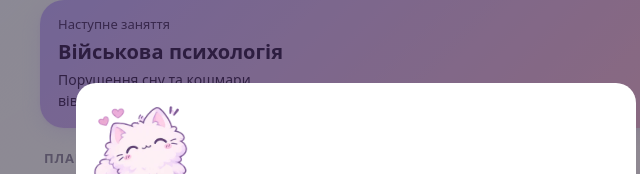
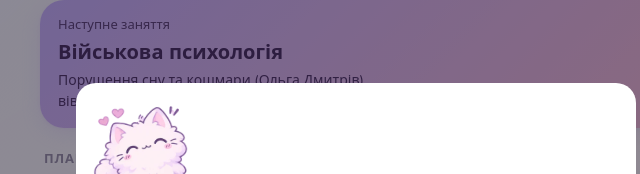
Before and after one commit to DariaSlobodeniuk/psy_study_app, a plain HTML site: page index.html in a window 1280 px wide. Shown: the part 152-326 px from the top of the page, 284-924 px from the left. Drawn offline with nearby package versions, Linux system fonts and the light colour scheme.

Commit message:
УКУ ступінь 2: новий розклад до 22.12 з двома суботами, посилання на плейлист і матеріали
Co-Authored-By: Claude Opus 5.5 <noreply@anthropic.com>
Claude-Session: https://claude.ai/code/session_01KBJPMF96dkRt1qkhybikXE

```diff
--- a/app.js
+++ b/app.js
@@ -644,7 +644,9 @@ async function renderLearn() {
     const items = LEARN.filter(l => l.subject === s.id && l.kind !== 'test');
     const readN = items.filter(l => l.kind !== 'qa' && state.read[l.id]).length;
     const lect = items.filter(l => l.kind !== 'qa').length;
-    html += `<div class="section-title" style="display:flex;justify-content:space-between">${esc(s.short)}<span>${lect ? `${readN}/${lect} прочитано` : ''}</span></div><div class="stack">`;
+    html += `<div class="section-title" style="display:flex;justify-content:space-between">${esc(s.short)}<span>${lect ? `${readN}/${lect} прочитано` : ''}</span></div>`;
+    if (s.resources?.length) html += `<div class="res-links">${s.resources.map(r => `<a href="${esc(r.url)}" target="_blank" rel="noopener">${esc(r.t)} ↗</a>`).join('')}</div>`;
+    html += `<div class="stack">`;
     html += items.map(l => {
       if (l.kind === 'qa') {
         const known = cardsKnown(l.id);
--- a/data/data.json
+++ b/data/data.json
@@ -72,7 +72,17 @@
    "teacher": "Лектори змінюються",
    "control": "Тестування після кожного ступеня",
    "program": "uku",
-   "color": "#a3b6ff"
+   "color": "#a3b6ff",
+   "resources": [
+    {
+     "t": "Плейлист записів 2 ступеня",
+     "url": "https://www.youtube.com/playlist?list=PLdcNs5RoSq7o"
+    },
+    {
+     "t": "Матеріали 2 ступеня (Google Drive)",
+     "url": "https://drive.google.com/drive/folders/1HlY_rOSCTLJWn2KncrLFU1i9vhHljBZ_"
+    }
+   ]
   }
  ],
  "events": [
@@ -372,7 +382,7 @@
    "end": "12:30",
    "subject": "mil",
    "type": "Лекція",
-   "title": "Порушення сну та кошмари",
+   "title": "Порушення сну та кошмари (Ольга Дмитрів)",
    "format": "Zoom",
    "stage": 2
   },
@@ -382,9 +392,20 @@
    "end": "12:30",
    "subject": "mil",
    "type": "Лекція",
-   "title": "Адиктивна поведінка, частина 1",
+   "title": "Метафоричні асоціативні карти та проєктивні методики (Тетяна Тимків)",
    "format": "Zoom",
    "stage": 2
+  },
+  {
+   "date": "2026-11-28",
+   "start": "10:30",
+   "end": "12:30",
+   "subject": "mil",
+   "type": "Лекція",
+   "title": "Когнітивно-поведінкові методи консультування (Катерина Тімакіна)",
+   "format": "Zoom",
+   "stage": 2,
+   "note": "Субота, додаткова лекція. Час у розкладі не вказаний, поставила як звичайно 10:30–12:30."
   },
   {
    "date": "2026-12-01",
@@ -392,7 +413,7 @@
    "end": "12:30",
    "subject": "mil",
    "type": "Лекція",
-   "title": "Адиктивна поведінка, частина 2",
+   "title": "EMDR та травмофокусовані когнітивно-поведінкові підходи (Ольга Дмитрів)",
    "format": "Zoom",
    "stage": 2
   },
@@ -402,7 +423,7 @@
    "end": "12:30",
    "subject": "mil",
    "type": "Лекція",
-   "title": "Когнітивно-поведінкові методи консультування",
+   "title": "Адиктивна поведінка, частина 1 (Андрій Пелюхівський, Світлана Безименна)",
    "format": "Zoom",
    "stage": 2
   },
@@ -412,7 +433,7 @@
    "end": "12:30",
    "subject": "mil",
    "type": "Лекція",
-   "title": "EMDR та травмофокусовані когнітивно-поведінкові підходи",
+   "title": "Адиктивна поведінка, частина 2 (Андрій Пелюхівський, Світлана Безименна)",
    "format": "Zoom",
    "stage": 2
   },
@@ -422,9 +443,20 @@
    "end": "12:30",
    "subject": "mil",
    "type": "Лекція",
-   "title": "Тілесноорієнтовані підходи у роботі з травматичним досвідом",
+   "title": "Тілесноорієнтовані підходи у роботі з травматичним досвідом (Крістіна Облучинська)",
    "format": "Zoom",
    "stage": 2
+  },
+  {
+   "date": "2026-12-12",
+   "start": "10:30",
+   "end": "12:30",
+   "subject": "mil",
+   "type": "Лекція",
+   "title": "Реабілітація через творчість і мистецтво (Світлана Безименна)",
+   "format": "Zoom",
+   "stage": 2,
+   "note": "Субота, додаткова лекція. Час у розкладі не вказаний, поставила як звичайно 10:30–12:30."
   },
   {
    "date": "2026-12-15",
@@ -432,7 +464,7 @@
    "end": "12:30",
    "subject": "mil",
    "type": "Лекція",
-   "title": "Реабілітація через творчість і мистецтво",
+   "title": "Сім'я і сімейна динаміка в умовах війни, частина 1 (Марія Яцухненко)",
    "format": "Zoom",
    "stage": 2
   },
@@ -442,7 +474,7 @@
    "end": "12:30",
    "subject": "mil",
    "type": "Лекція",
-   "title": "Сучасні технологічні підходи в реабілітації",
+   "title": "Сім'я і сімейна динаміка в умовах війни, частина 2 (Марія Яцухненко)",
    "format": "Zoom",
    "stage": 2
   },
@@ -452,37 +484,7 @@
    "end": "12:30",
    "subject": "mil",
    "type": "Лекція",
-   "title": "Метафоричні асоціативні карти та проєктивні методики",
-   "format": "Zoom",
-   "stage": 2
-  },
-  {
-   "date": "2026-12-24",
-   "start": "10:30",
-   "end": "12:30",
-   "subject": "mil",
-   "type": "Лекція",
-   "title": "Сім'я і сімейна динаміка в умовах війни, частина 1",
-   "format": "Zoom",
-   "stage": 2
-  },
-  {
-   "date": "2026-12-29",
-   "start": "10:30",
-   "end": "12:30",
-   "subject": "mil",
-   "type": "Лекція",
-   "title": "Сім'я і сімейна динаміка в умовах війни, частина 2",
-   "format": "Zoom",
-   "stage": 2
-  },
-  {
-   "date": "2026-12-31",
-   "start": "10:30",
-   "end": "12:30",
-   "subject": "mil",
-   "type": "Лекція",
-   "title": "Секс, інтимність та близькість після бойового досвіду",
+   "title": "Секс, інтимність та близькість після бойового досвіду (Таня Завада)",
    "format": "Zoom",
    "stage": 2
   }
@@ -1195,6 +1197,11 @@
    "date": "2026-11-17",
    "title": "Початок ступеня 2 курсу УКУ",
    "subject": "mil"
+  },
+  {
+   "date": "2026-12-22",
+   "title": "Остання лекція курсу УКУ (якщо без форс-мажорів)",
+   "subject": "mil"
   }
  ],
  "notes": [
--- a/styles.css
+++ b/styles.css
@@ -300,3 +300,6 @@ details.card ol { padding-left: 20px; line-height: 1.45; }
 details.card li { margin-bottom: 8px; }
 .toast { display: flex; align-items: center; gap: 12px; }
 .toast button { border: 0; background: none; color: var(--accent-2); font: inherit; font-weight: 800; cursor: pointer; padding: 0; }
+
+.res-links{display:flex;flex-wrap:wrap;gap:8px;margin:0 2px 10px}
+.res-links a{font-size:13px;padding:6px 12px;border-radius:999px;background:var(--card,#fff);border:1px solid rgba(0,0,0,.08);color:inherit;text-decoration:none}
--- a/sw.js
+++ b/sw.js
@@ -1,5 +1,5 @@
 // Кешує додаток, щоб він відкривався без інтернету. Дані завжди пробує взяти свіжі.
-const CACHE = 'study-v27';
+const CACHE = 'study-v28';
 const ASSETS = ['./', 'index.html', 'styles.css', 'app.js', 'manifest.webmanifest', 'icons/cat/love.webp', 'icons/cat/question.webp', 'icons/cat/sleepy.webp', 'icons/cat/excited.webp', 'icons/cat/sad.webp', 'icons/cat/proud.webp', 'icons/icon-192.png', 'icons/icon-512.png', 'data/data.json', 'data/learn/index.json', 'data/learn/quiz.json', 'data/learn/scales.json'];
 
 self.addEventListener('install', e => {
```
Also changed, not shown: 2 other files.
